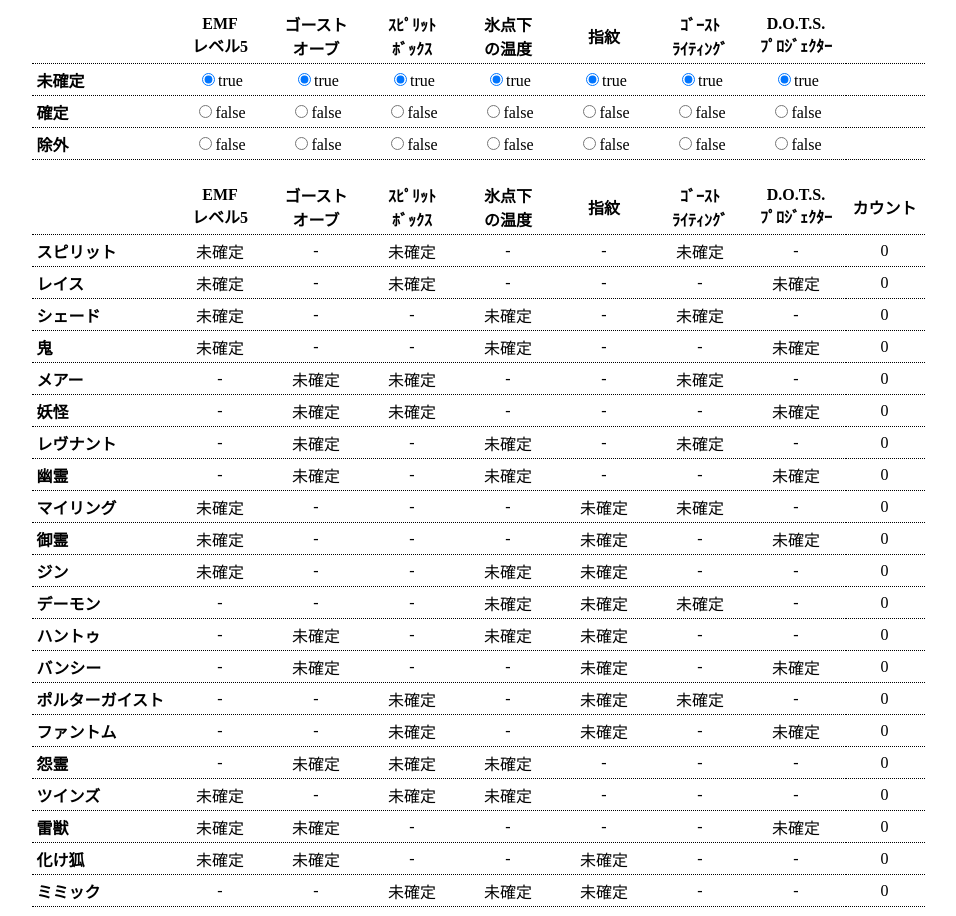
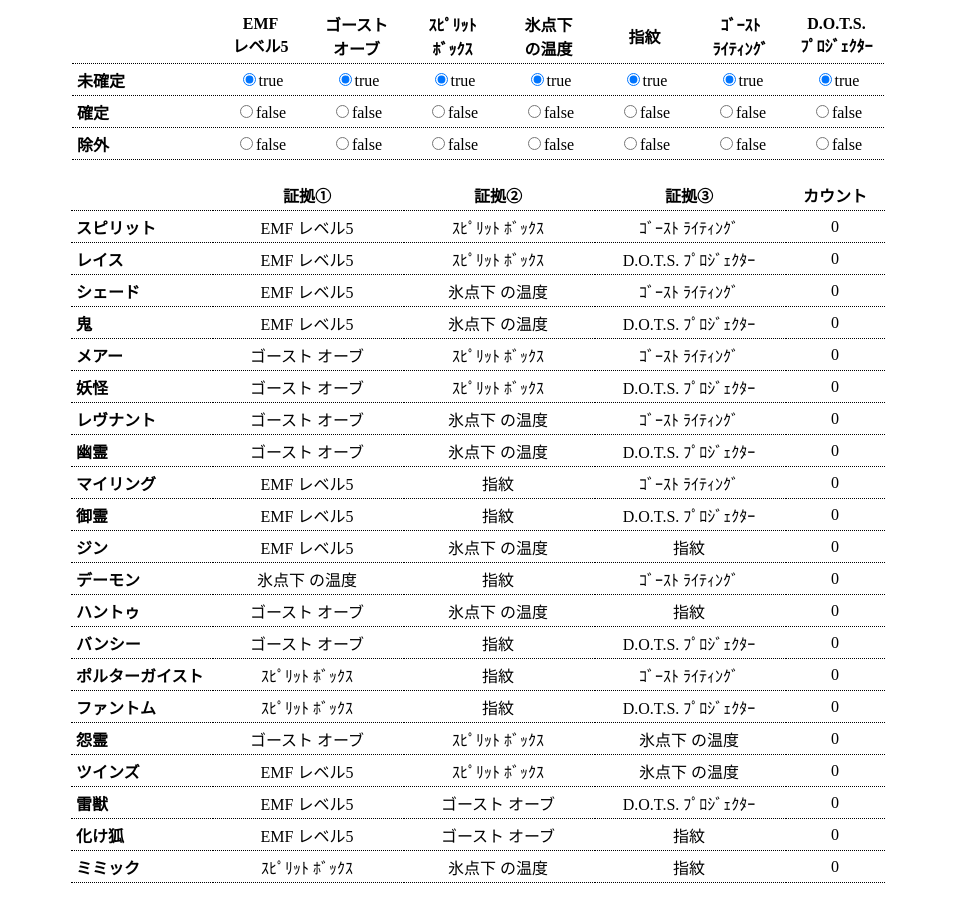
Before and after one commit to naoki-funawatari/phasmophobia, a React (Create React App) app: page / in a window 1280 px wide. Shown: the whole page, without its empty margins (162-1118 px from the left). After the commit the page ends 892 px from the top, so only its background shows below. Built offline with nearby package versions, Linux system fonts and the light colour scheme.

Commit message:
feat: 状況一覧の表示内容を変更。

```diff
--- a/src/assets/styles.scss
+++ b/src/assets/styles.scss
@@ -23,11 +23,16 @@ td {
   white-space: pre;
 }
 
+.determin-name {
+  width: 180px;
+  white-space: pre;
+}
+
 .condition-name,
 .ghost-name {
   width: 130px;
 }
 
 .count {
-  width: 70px;
+  width: 90px;
 }
--- a/src/features/details/Detail.tsx
+++ b/src/features/details/Detail.tsx
@@ -1,6 +1,6 @@
+import { Ghost } from "@/features/common/stores";
 import {
   useItems,
-  useGhosts,
   useConditionPerItem,
   useDeterminCount,
 } from "@/features/common/hooks";
@@ -8,50 +8,54 @@ import {
 const colors = ["", "#ffffc1", "#ffe0c1", "#ffc1c1", "#c1e0ff"];
 
 export default function Detail({
-  id,
-  name,
+  ghost,
   index,
 }: {
-  id: number;
-  name: string;
+  ghost: Ghost;
   index: number;
 }) {
+  const { id, name, itemIds } = ghost;
   const determinCount = useDeterminCount(id);
   const items = useItems();
-  const ghosts = useGhosts();
   const { conditionPerItem } = useConditionPerItem();
 
   // istanbul ignore next
-  const getConditionName = (itemId: number) => {
-    const hasItem = ghosts
-      .filter(o => o.id === id)
-      .flatMap(o => o.itemIds)
-      .includes(itemId);
-    const conditionName =
-      conditionPerItem.find(o => o.item.id === itemId)?.condition.name ?? "";
-    return hasItem ? conditionName : "-";
+  const getItemName = (itemId: number) => {
+    return items.find(o => o.id === itemId)?.name;
+  };
+
+  // istanbul ignore next
+  const isSelected = (itemId: number) => {
+    return !!conditionPerItem
+      .filter(o => ghost.itemIds.includes(o.item.id))
+      .filter(o => o.item.id === itemId)
+      .filter(o => o.condition.id === 1).length;
   };
 
   // istanbul ignore next
   const hasExcluded = () => {
-    const itemIds = ghosts.filter(o => o.id === id).flatMap(o => o.itemIds);
     return !!conditionPerItem
       .filter(o => itemIds.includes(o.item.id))
       .filter(o => o.condition.id === 2).length;
   };
 
   // istanbul ignore next
-  const color = hasExcluded() ? colors[4] : colors[determinCount];
+  const countColor = hasExcluded() ? colors[4] : colors[determinCount];
 
   return (
-    <tr style={{ backgroundColor: color }}>
+    <tr>
       <th className="align-left ghost-name">{name}</th>
-      {items.map(item => (
-        <td key={`ghost-table-data-${id}-${index}-${item.id}`}>
-          <label>{`${getConditionName(item.id)}`}</label>
+      {itemIds.map(itemId => (
+        <td
+          key={`ghost-table-data-${id}-${index}-${itemId}`}
+          style={{ backgroundColor: isSelected(itemId) ? "#ffffc1" : "white" }}
+        >
+          {getItemName(itemId)}
         </td>
       ))}
-      <td className="count">{determinCount}</td>
+      <td className="count" style={{ backgroundColor: countColor }}>
+        {determinCount}
+      </td>
     </tr>
   );
 }
--- a/src/features/details/Details.tsx
+++ b/src/features/details/Details.tsx
@@ -1,8 +1,7 @@
-import { useItems, useGhosts } from "@/features/common/hooks";
+import { useGhosts } from "@/features/common/hooks";
 import Detail from "@/features/details/Detail";
 
 export default function Details() {
-  const items = useItems();
   const ghosts = useGhosts();
 
   return (
@@ -11,11 +10,15 @@ export default function Details() {
         <thead>
           <tr>
             <th></th>
-            {items.map(item => (
-              <th key={`ghost-table-header-${item.id}`}>
-                <div className="item-name">{item.name}</div>
-              </th>
-            ))}
+            <th>
+              <div className="determin-name">証拠①</div>
+            </th>
+            <th>
+              <div className="determin-name">証拠②</div>
+            </th>
+            <th>
+              <div className="determin-name">証拠③</div>
+            </th>
             <th>カウント</th>
           </tr>
         </thead>
@@ -23,7 +26,7 @@ export default function Details() {
           {ghosts.map((ghost, index) => (
             <Detail
               key={`ghost-table-data-${ghost.id}-${index}`}
-              {...{ id: ghost.id, name: ghost.name, index }}
+              {...{ ghost, index }}
             />
           ))}
         </tbody>
--- a/src/features/selection/Selection.tsx
+++ b/src/features/selection/Selection.tsx
@@ -16,7 +16,6 @@ export default function Selection() {
                 <div className="item-name">{item.name}</div>
               </th>
             ))}
-            <th className="count"></th>
           </tr>
         </thead>
         <tbody>
@@ -28,7 +27,6 @@ export default function Selection() {
                   <Radio itemId={item.id} conditionId={condition.id} />
                 </td>
               ))}
-              <td className="count"></td>
             </tr>
           ))}
         </tbody>
```
Also changed, not shown: 1 other file (tests, documents, lock files or other folders).
